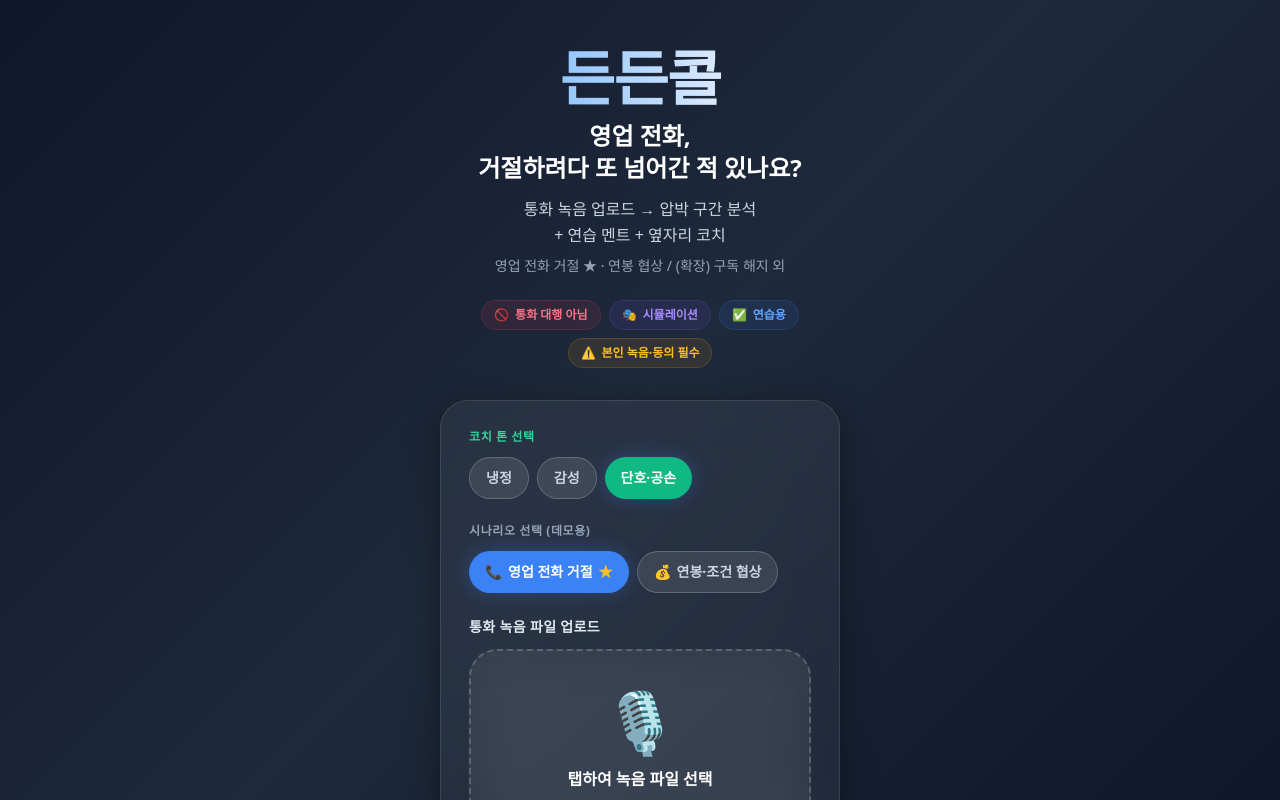
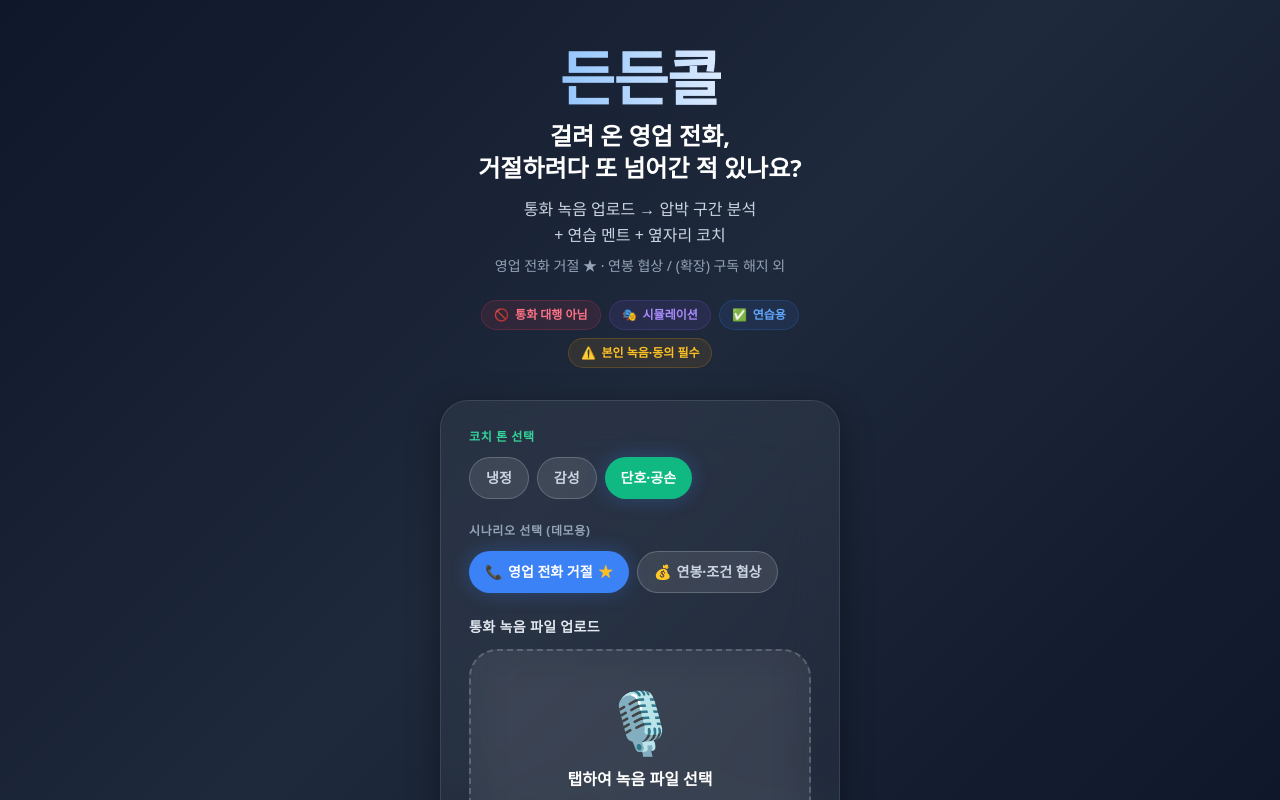
Before and after one commit to CM-jccho/SubExit, a Next.js app: page / in a window 1280 px wide. Shown: the top 800 px of the page. Built offline with nearby package versions, Linux system fonts and the light colour scheme.

Commit message:
fix: 랜딩 훅 문구를 수신자 POV로 명확히 수정
'걸려 온 영업 전화' - 사용자가 전화를 받는 사람임을 강조

Co-authored-by: jccho <jaechul.cho@gmail.com>

```diff
--- a/app/page.tsx
+++ b/app/page.tsx
@@ -11,7 +11,7 @@ export default function Home() {
               <span className="text-gradient-primary">든든콜</span>
             </h1>
             <p className="text-xl sm:text-2xl font-bold text-white mb-3 leading-tight">
-              영업 전화,
+              걸려 온 영업 전화,
               <br />
               거절하려다 또 넘어간 적 있나요?
             </p>
```
